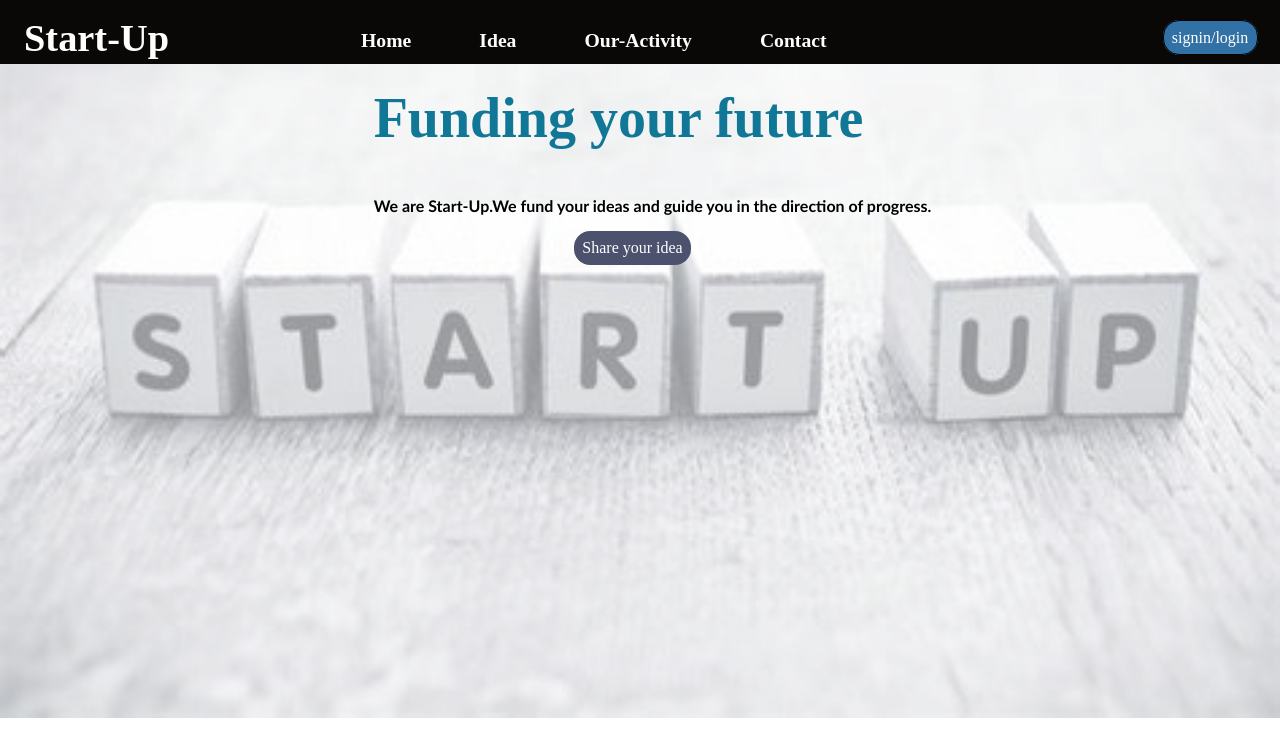
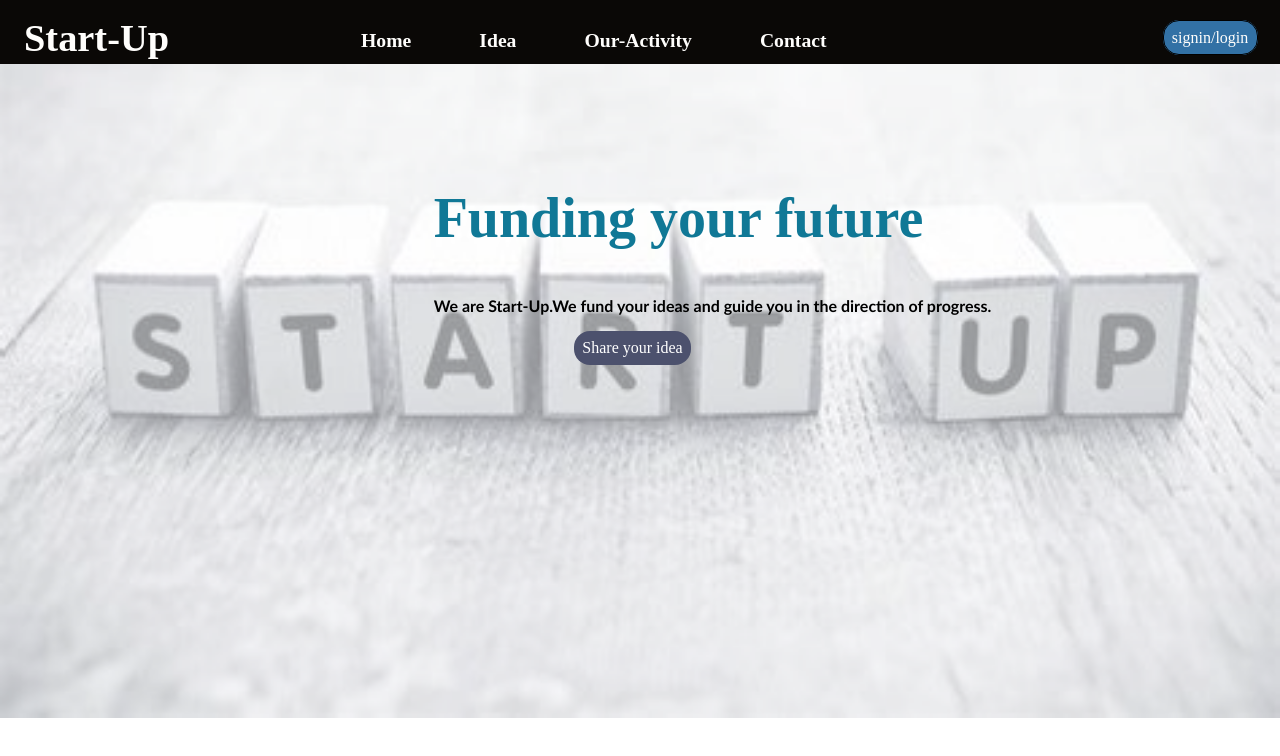
Before and after one commit to snvharsha/OIBSIP, a plain HTML site: page index.html in a window 1280 px wide. Drawn offline with Linux system fonts and the light colour scheme.

Commit message:
Update index.html

```diff
--- a/index.html
+++ b/index.html
@@ -85,7 +85,7 @@
            }
            .main-content{
             width: auto;
-            height: 40px;
+            height: 15rem;
 
             position: relative;
 
@@ -109,7 +109,7 @@
             }
         .content{
             margin-top:9rem;
-            margin-left:40px;
+            margin-left:10rem;
         }
             .button a{
 
```
